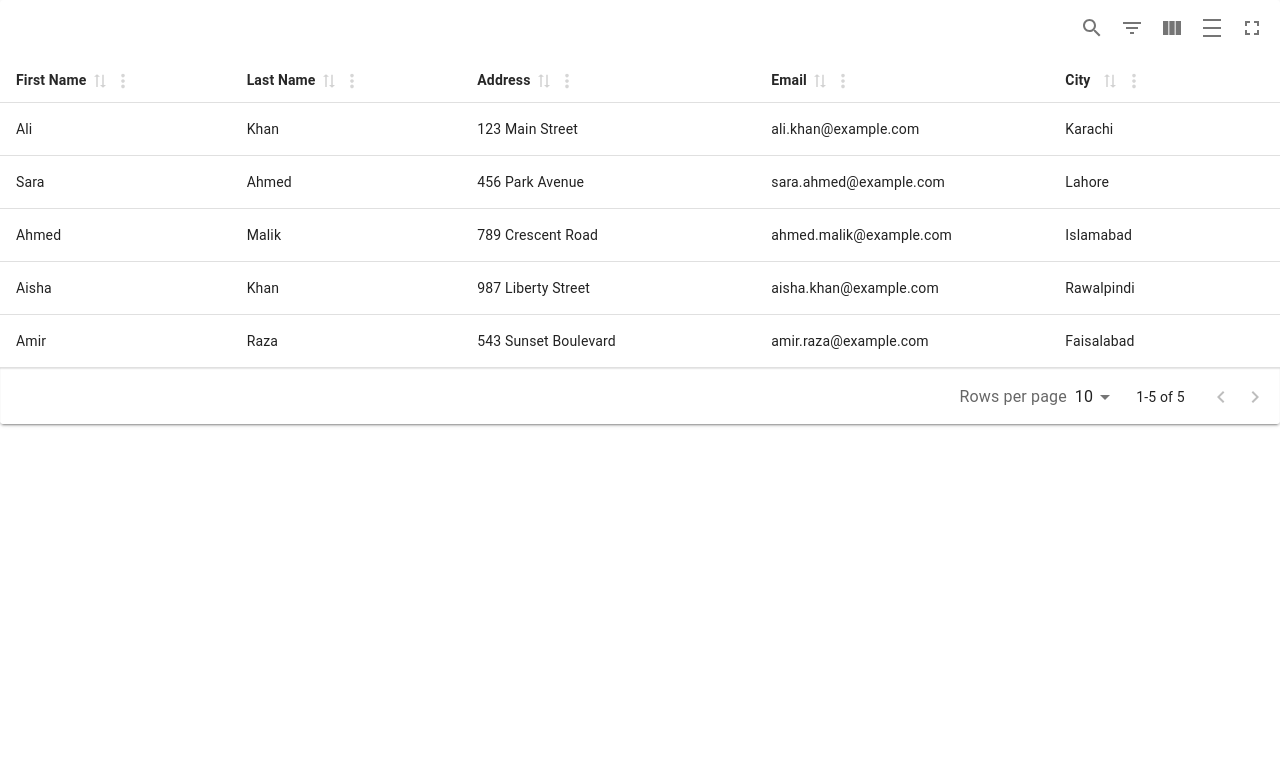
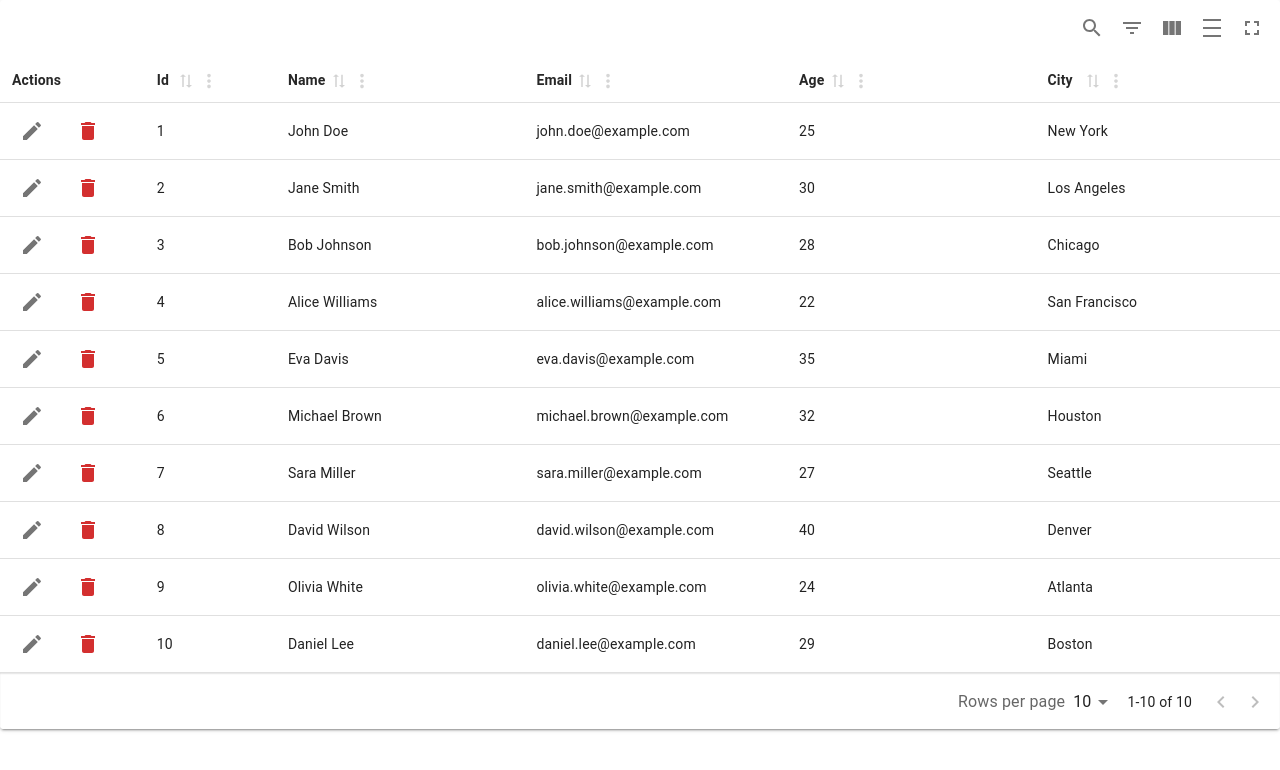
Before and after one commit to sarmadsaleem333/CRUD-Handler, a React (Create React App) app: page / in a window 1280 px wide. Shown: the top 770 px of the page. Built offline with nearby package versions, Linux system fonts and the light colour scheme.

Commit message:
Added the data

```diff
--- a/package.json
+++ b/package.json
@@ -9,6 +9,7 @@
     "@mui/icons-material": "^5.15.12",
     "@mui/material": "^5.15.12",
     "@mui/x-date-pickers": "^6.19.6",
+    "@tanstack/react-query": "^5.25.0",
     "@testing-library/jest-dom": "^5.17.0",
     "@testing-library/react": "^13.4.0",
     "@testing-library/user-event": "^13.5.0",
--- a/src/components/Table.jsx
+++ b/src/components/Table.jsx
@@ -1,54 +1,91 @@
-import { useMemo } from "react";
+import React, { useMemo } from "react";
 import {
+  MRT_EditActionButtons,
   MaterialReactTable,
   useMaterialReactTable,
 } from "material-react-table";
+import {
+  Box,
+  Button,
+  DialogActions,
+  DialogContent,
+  DialogTitle,
+  IconButton,
+  Tooltip,
+} from "@mui/material";
+import EditIcon from "@mui/icons-material/Edit";
+import DeleteIcon from "@mui/icons-material/Delete";
 
-const data = [
+const userData = [
   {
-    name: {
-      firstName: "Ali",
-      lastName: "Khan",
-    },
-    address: "123 Main Street",
-    email: "ali.khan@example.com",
-    city: "Karachi",
+    id: 1,
+    name: "John Doe",
+    email: "john.doe@example.com",
+    age: 25,
+    city: "New York",
   },
   {
-    name: {
-      firstName: "Sara",
-      lastName: "Ahmed",
-    },
-    address: "456 Park Avenue",
-    email: "sara.ahmed@example.com",
-    city: "Lahore",
+    id: 2,
+    name: "Jane Smith",
+    email: "jane.smith@example.com",
+    age: 30,
+    city: "Los Angeles",
   },
   {
-    name: {
-      firstName: "Ahmed",
-      lastName: "Malik",
-    },
-    address: "789 Crescent Road",
-    email: "ahmed.malik@example.com",
-    city: "Islamabad",
+    id: 3,
+    name: "Bob Johnson",
+    email: "bob.johnson@example.com",
+    age: 28,
+    city: "Chicago",
   },
   {
-    name: {
-      firstName: "Aisha",
-      lastName: "Khan",
-    },
-    address: "987 Liberty Street",
-    email: "aisha.khan@example.com",
-    city: "Rawalpindi",
+    id: 4,
+    name: "Alice Williams",
+    email: "alice.williams@example.com",
+    age: 22,
+    city: "San Francisco",
   },
   {
-    name: {
-      firstName: "Amir",
-      lastName: "Raza",
-    },
-    address: "543 Sunset Boulevard",
-    email: "amir.raza@example.com",
-    city: "Faisalabad",
+    id: 5,
+    name: "Eva Davis",
+    email: "eva.davis@example.com",
+    age: 35,
+    city: "Miami",
+  },
+  {
+    id: 6,
+    name: "Michael Brown",
+    email: "michael.brown@example.com",
+    age: 32,
+    city: "Houston",
+  },
+  {
+    id: 7,
+    name: "Sara Miller",
+    email: "sara.miller@example.com",
+    age: 27,
+    city: "Seattle",
+  },
+  {
+    id: 8,
+    name: "David Wilson",
+    email: "david.wilson@example.com",
+    age: 40,
+    city: "Denver",
+  },
+  {
+    id: 9,
+    name: "Olivia White",
+    email: "olivia.white@example.com",
+    age: 24,
+    city: "Atlanta",
+  },
+  {
+    id: 10,
+    name: "Daniel Lee",
+    email: "daniel.lee@example.com",
+    age: 29,
+    city: "Boston",
   },
 ];
 
@@ -56,30 +93,26 @@ const Table = () => {
   const columns = useMemo(
     () => [
       {
-        accessorKey: "name.firstName",
-        header: "First Name",
-        size: 150,
-      },
-
-      {
-        accessorKey: "name.lastName",
-        header: "Last Name",
-        size: 150,
+        accessorKey: "id",
+        header: "Id",
+        enableEditing: false,
+        size: 80,
       },
       {
-        accessorKey: "address",
-        header: "Address",
-        size: 200,
+        accessorKey: "name",
+        header: "Name",
       },
       {
         accessorKey: "email",
         header: "Email",
-        size: 200,
+      },
+      {
+        accessorKey: "age",
+        header: "Age",
       },
       {
         accessorKey: "city",
         header: "City",
-        size: 150,
       },
     ],
     []
@@ -87,7 +120,58 @@ const Table = () => {
 
   const table = useMaterialReactTable({
     columns,
-    data, //data must be memoized or stable (useState, useMemo, defined outside of this component, etc.)
+    data: userData,
+    createDisplayMode: "modal",
+    editDisplayMode: "modal",
+    enableEditing: true,
+    getRowId: (row) => row.id,
+    muiTableContainerProps: {
+      sx: {
+        minHeight: "500px",
+      },
+    },
+    onCreatingRowSave: () => {},
+    onEditingRowSave: () => {},
+    renderCreateRowDialogContent: ({ table, row, internalEditComponents }) => (
+      <>
+        <DialogTitle variant="h3">Create New User</DialogTitle>
+        <DialogContent
+          sx={{ display: "flex", flexDirection: "column", gap: "1rem" }}
+        >
+          {internalEditComponents}
+        </DialogContent>
+        <DialogActions>
+          <MRT_EditActionButtons variant="text" table={table} row={row} />
+        </DialogActions>
+      </>
+    ),
+    renderEditRowDialogContent: ({ table, row, internalEditComponents }) => (
+      <>
+        <DialogTitle variant="h3">Edit User</DialogTitle>
+        <DialogContent
+          sx={{ display: "flex", flexDirection: "column", gap: "1.5rem" }}
+        >
+          {internalEditComponents}
+        </DialogContent>
+        <DialogActions>
+          <MRT_EditActionButtons variant="text" table={table} row={row} />
+        </DialogActions>
+      </>
+    ),
+    renderRowActions: ({ row, table }) => (
+      <Box sx={{ display: "flex", gap: "1rem" }}>
+        <Tooltip title="Edit">
+          <IconButton onClick={() => {}}>
+            <EditIcon />
+          </IconButton>
+        </Tooltip>
+        <Tooltip title="Delete">
+          <IconButton color="error" onClick={() => {}}>
+            <DeleteIcon />
+          </IconButton>
+        </Tooltip>
+      </Box>
+    ),
   });
 
   return <MaterialReactTable table={table} />;
```
Also changed, not shown: 1 other file (tests, documents, lock files or other folders).
